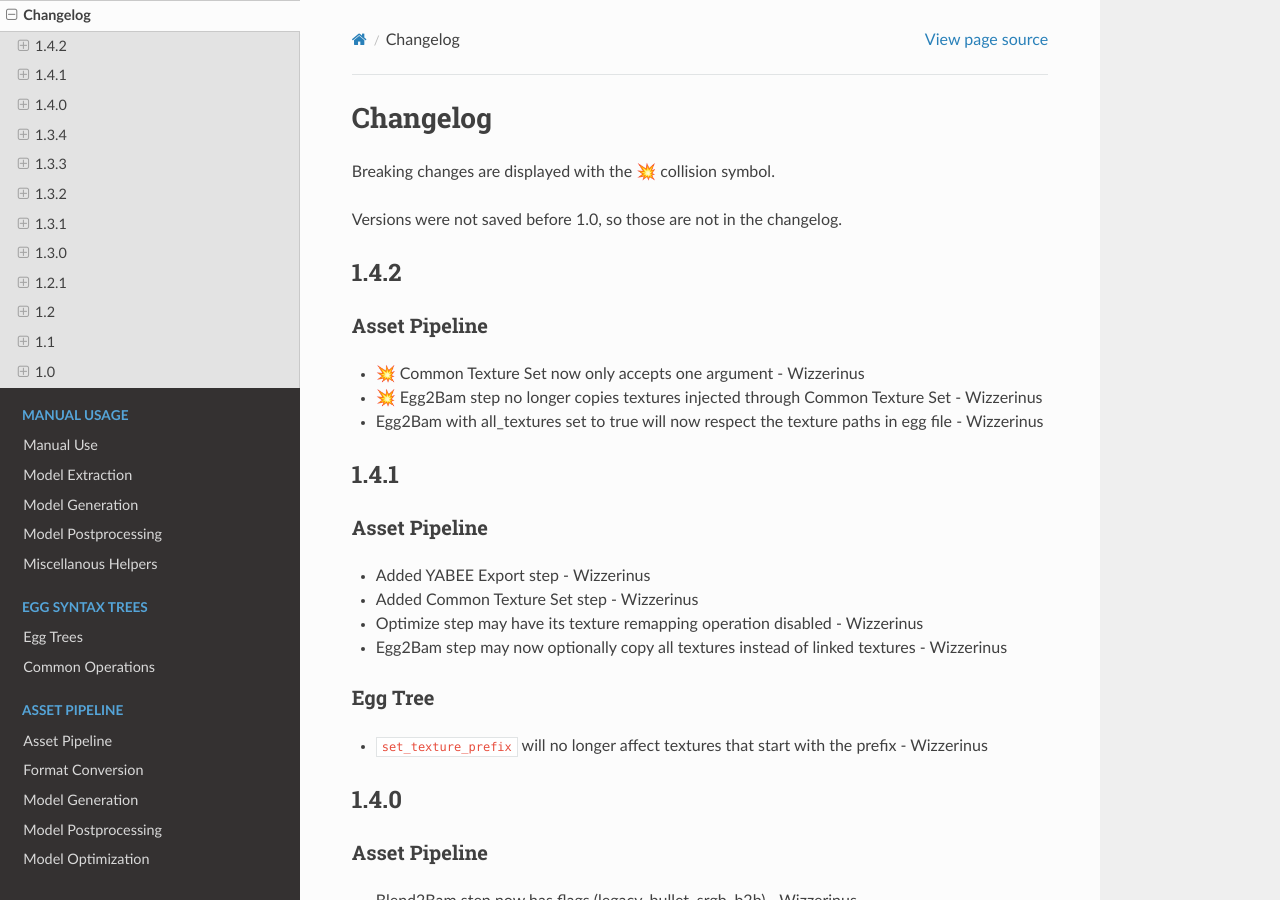
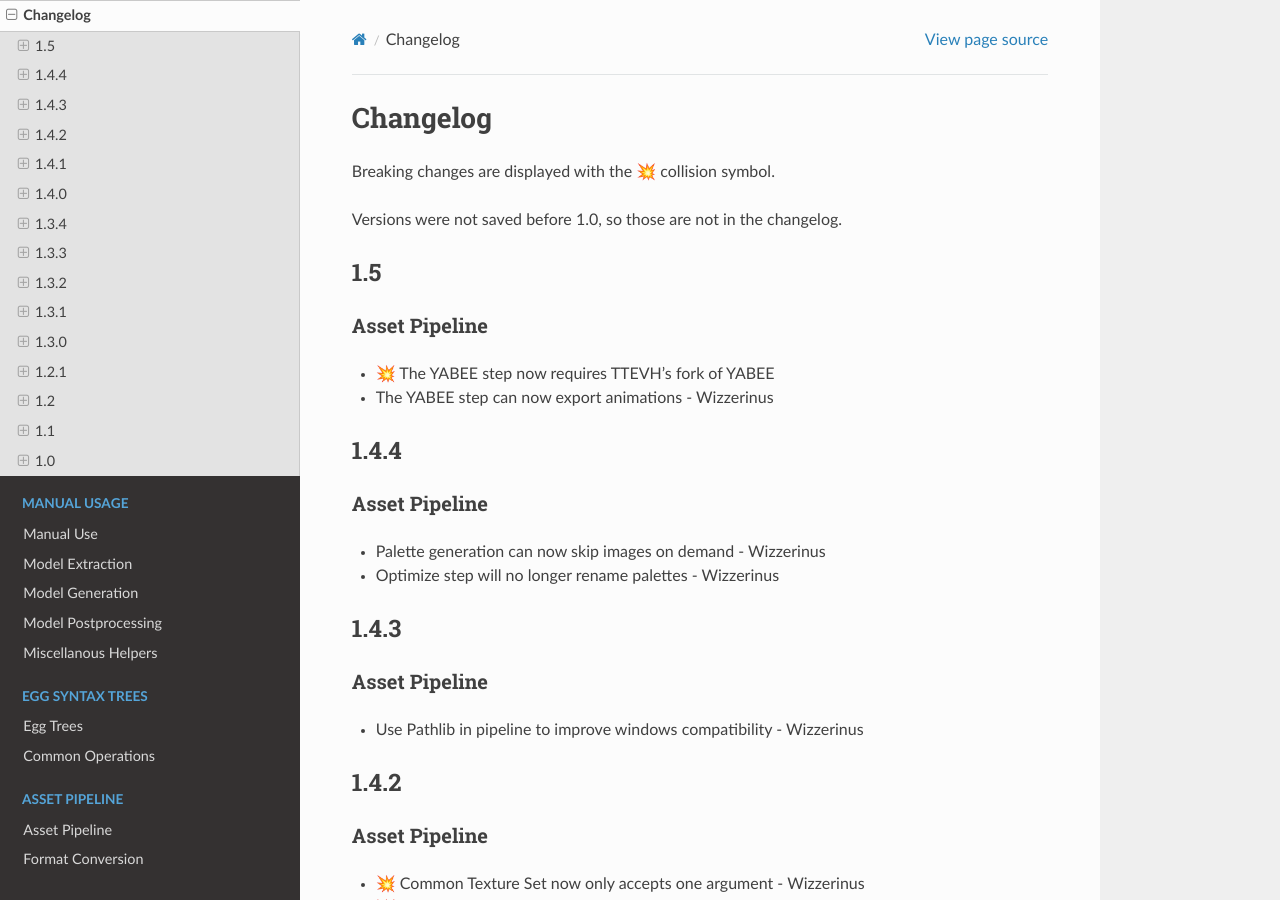
Before and after one commit to Toontown-Event-Horizon/panda-utils-docs, a Sphinx documentation site: the page built from source/changelog.rst, in a window 1280 px wide and 900 px high. Built offline with Sphinx 7.4.7 and the Read the Docs theme 2.0.0, drawn with Linux system fonts in a browser that asks for light colours.

Commit message:
1.5b1 release

```diff
--- a/source/asset-pipeline/model-optimization.rst
+++ b/source/asset-pipeline/model-optimization.rst
@@ -13,6 +13,7 @@ This step will do the following transformations to every EGG model it finds:
   For example, if textures ``file1.png``, ``Randomfile.jpg`` and ``otherFile.png`` are provided,
   they will be renamed into ``input_folder.png``, ``input_folder-1.jpg`` and ``input_folder-2.png``
   (the order is not guaranteed, but it will be consistent if this step is launched on multiple machines).
+  It will not rename textures made from palettes (including palettize step and egg-palettize).
 
 (more to come)
 
@@ -74,6 +75,9 @@ This step takes two parameters.
 
   * ``ordered`` - if the palettized images were named ``{number}-{name}``,
     changes the palettized node name to ``name``. Primarily used with ``texture-cards`` stage.
+* ``exclusions`` - optional, list of strings (can be joined together by commas ``,``). Default empty.
+  The images with the same name of an exclusion will not be added into the palette. If this argument is used,
+  it is recommended to put palettize step before optimize step to not have to do guesswork for the image names.
 
 Example
 ~~~~~~~
--- a/source/changelog.rst
+++ b/source/changelog.rst
@@ -4,6 +4,32 @@ Changelog
 Breaking changes are displayed with the 💥 collision symbol.
 
 Versions were not saved before 1.0, so those are not in the changelog.
+
+1.5
+---
+
+Asset Pipeline
+~~~~~~~~~~~~~~
+
+* 💥 The YABEE step now requires TTEVH's fork of YABEE
+* The YABEE step can now export animations - Wizzerinus
+
+1.4.4
+-----
+
+Asset Pipeline
+~~~~~~~~~~~~~~
+
+* Palette generation can now skip images on demand - Wizzerinus
+* Optimize step will no longer rename palettes - Wizzerinus
+
+1.4.3
+-----
+
+Asset Pipeline
+~~~~~~~~~~~~~~
+
+* Use Pathlib in pipeline to improve windows compatibility - Wizzerinus
 
 1.4.2
 -----
```
Also changed, not shown: other parts of source/asset-pipeline/model-optimization.rst (+1 -0 lines), source/asset-pipeline/format-conversion.rst (+7 -4 lines).
